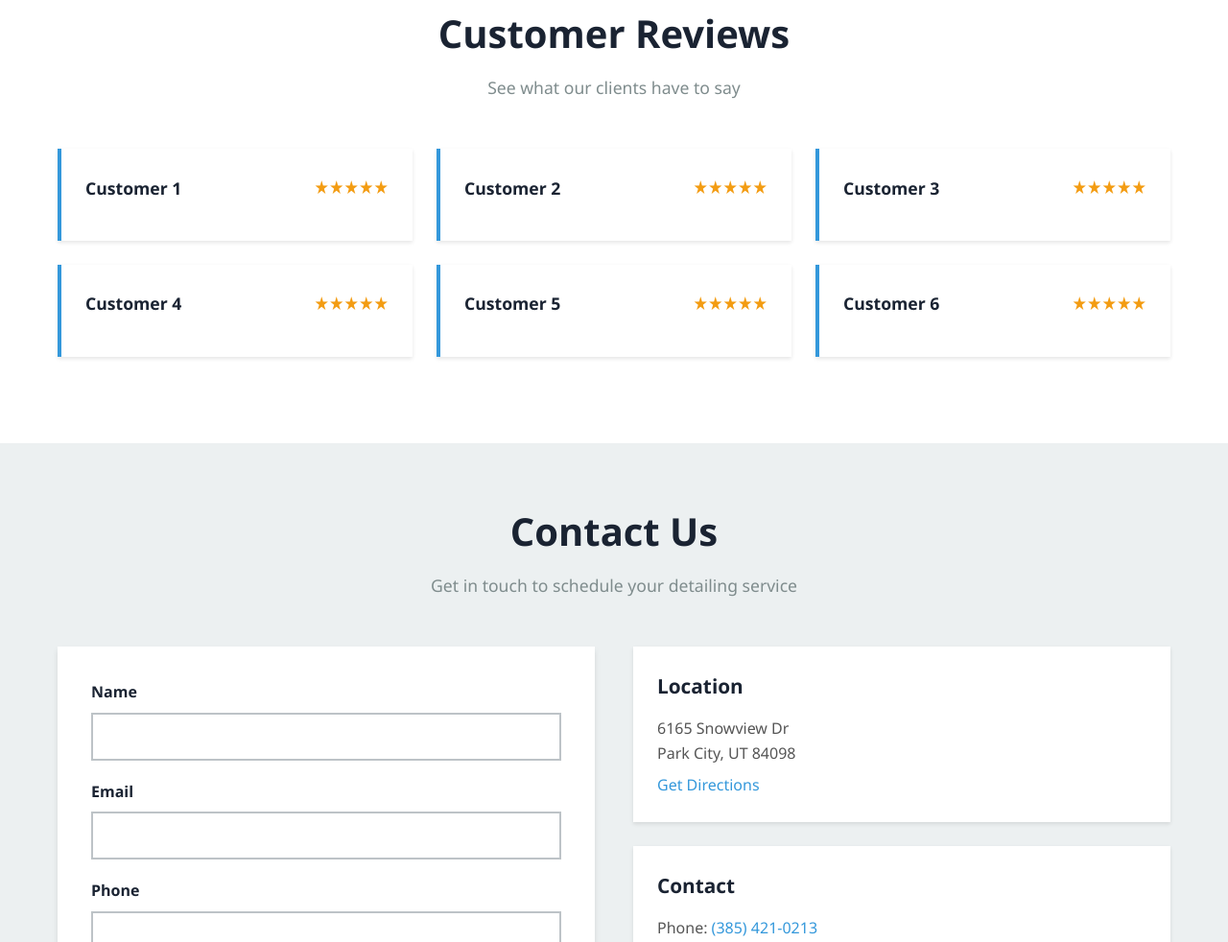
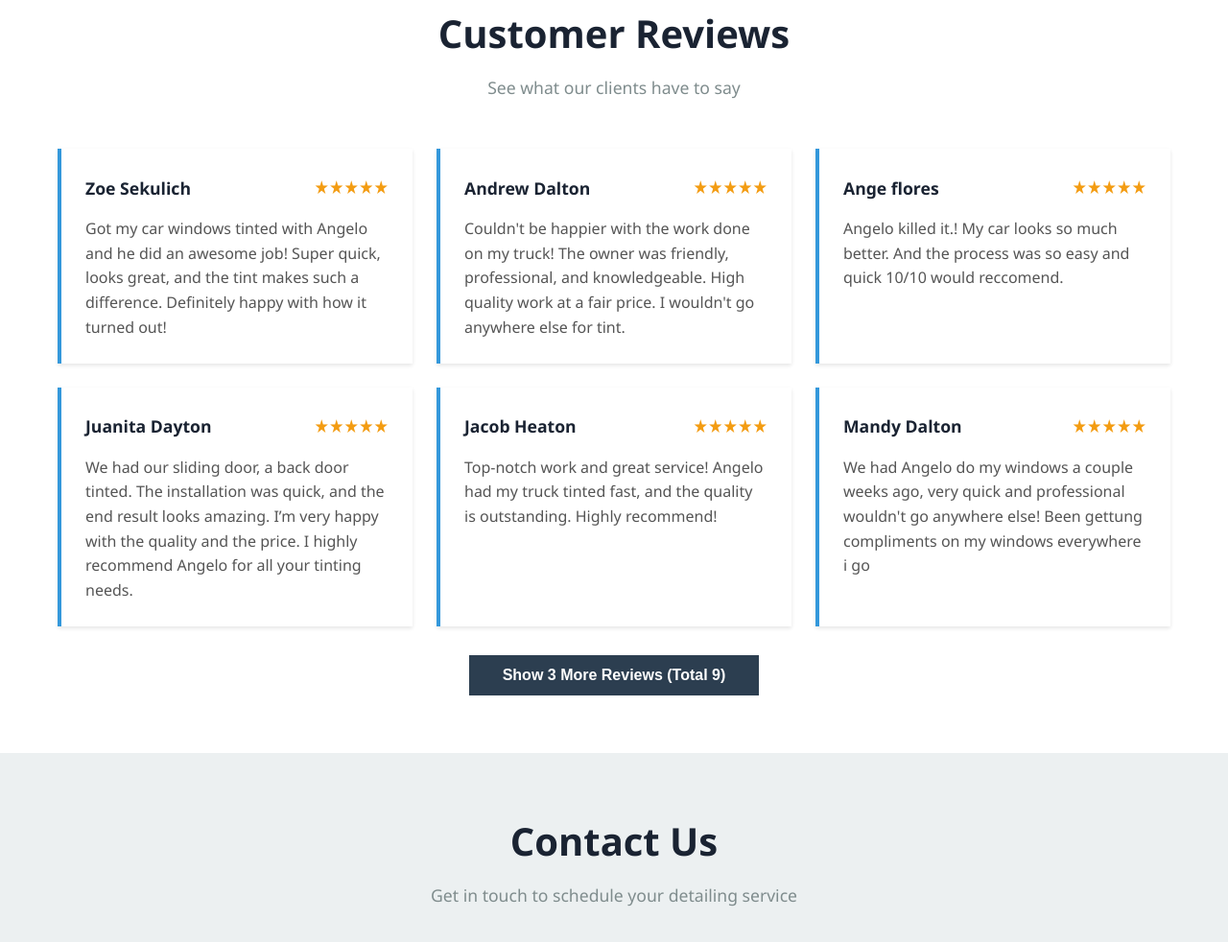
Before and after one commit to JamesBrownR/Alpine-Mobile-Detailing, a plain HTML site: page index.html in a window 1280 px wide. Shown: the part 1369-2351 px from the top of the page at 96% size. Drawn offline with Linux system fonts and the light colour scheme.

Commit message:
Update index.html

```diff
--- a/index.html
+++ b/index.html
@@ -604,13 +604,52 @@
     <script>
         // Reviews Array - Add your reviews here
         const reviews = [
-            { name: "Customer 1", rating: 5, body: "" },
-            { name: "Customer 2", rating: 5, body: "" },
-            { name: "Customer 3", rating: 5, body: "" },
-            { name: "Customer 4", rating: 5, body: "" },
-            { name: "Customer 5", rating: 5, body: "" },
-            { name: "Customer 6", rating: 5, body: "" }
-        ];
+    {
+        "name": "Zoe Sekulich",
+        "rating": 5,
+        "body": "Got my car windows tinted with Angelo and he did an awesome job! Super quick, looks great, and the tint makes such a difference. Definitely happy with how it turned out!"
+    },
+    {
+        "name": "Andrew Dalton",
+        "rating": 5,
+        "body": "Couldn't be happier with the work done on my truck! The owner was friendly, professional, and knowledgeable. High quality work at a fair price. I wouldn't go anywhere else for tint."
+    },
+    {
+        "name": "Ange flores",
+        "rating": 5,
+        "body": "Angelo killed it.! My car looks so much better. And the process was so easy and quick 10/10 would reccomend."
+    },
+    {
+        "name": "Juanita Dayton",
+        "rating": 5,
+        "body": "We had our sliding door, a back door tinted. The installation was quick, and the end result looks amazing. I’m very happy with the quality and the price. I highly recommend Angelo for all your tinting needs."
+    },
+    {
+        "name": "Jacob Heaton",
+        "rating": 5,
+        "body": "Top-notch work and great service! Angelo had my truck tinted fast, and the quality is outstanding. Highly recommend!"
+    },
+    {
+        "name": "Mandy Dalton",
+        "rating": 5,
+        "body": "We had Angelo do my windows a couple weeks ago, very quick and professional wouldn't go anywhere else! Been gettung compliments on my windows everywhere i go"
+    },
+    {
+        "name": "Kim Wheeler",
+        "rating": 5,
+        "body": "Angelo did a fantastic job on my car windows! He was right on time and the end product looks so good! There are no gaps and super clean edges! I'm very happy with the tint on my windows and recommend Hardwired Window Tinting if your need windows tinted!"
+    },
+    {
+        "name": "Tawna Dance",
+        "rating": 5,
+        "body": "Amazing work! Fast service, professional & kind! 10/10 would recommend."
+    },
+    {
+        "name": "Brittany Hawkes",
+        "rating": 5,
+        "body": "I had an amazing experience getting my car windows tinted! They made the process so easy — picked up my car, did an incredible job, and brought it right back to me! The tint looks perfect, the service was super fast, and the price was very affordable. My car looks phenomenal! I couldn’t be happier with how it turned out! Highly recommend! 10/10!"
+    }
+];
 
         let currentReviewIndex = 0;
         const reviewsPerLoad = 6;
```
